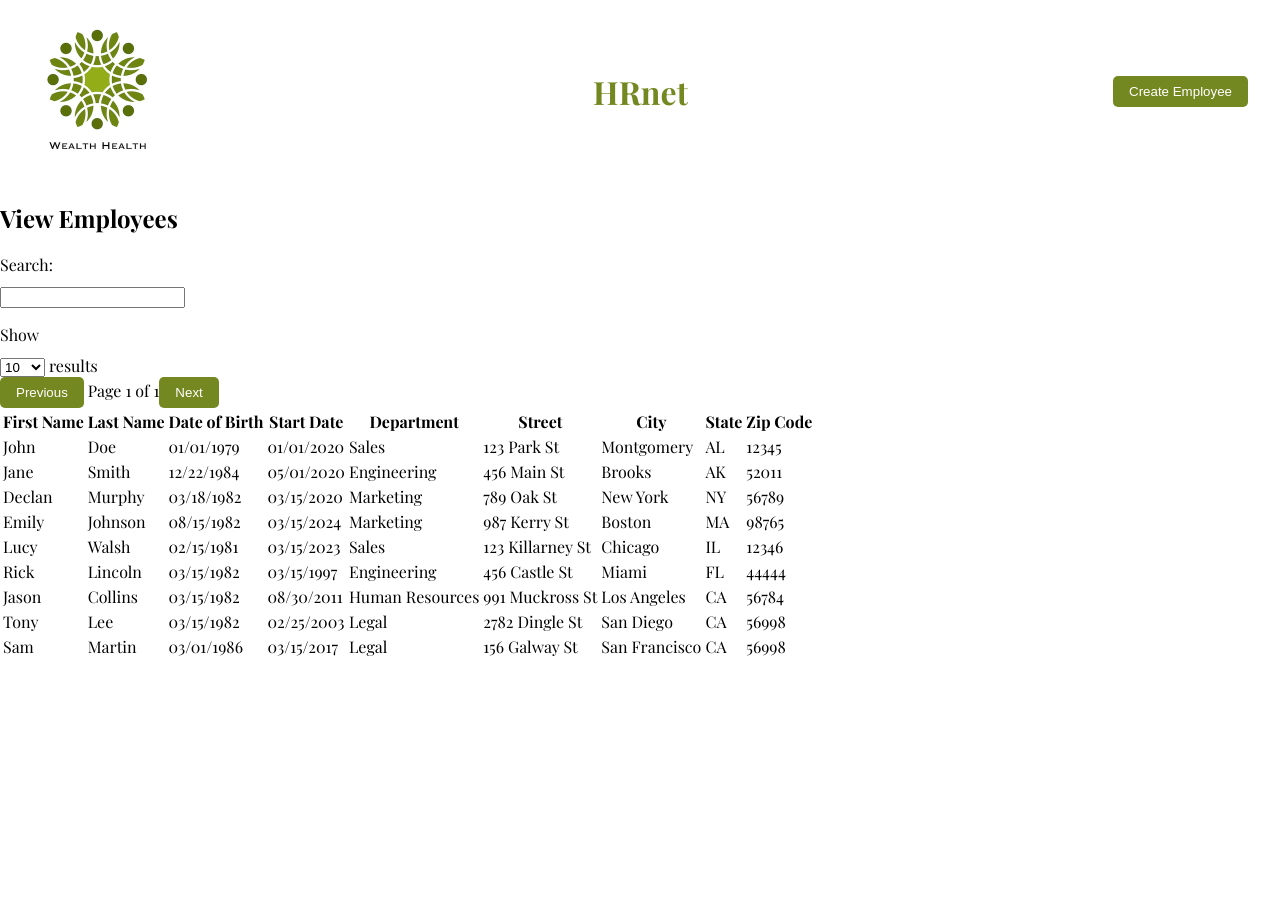
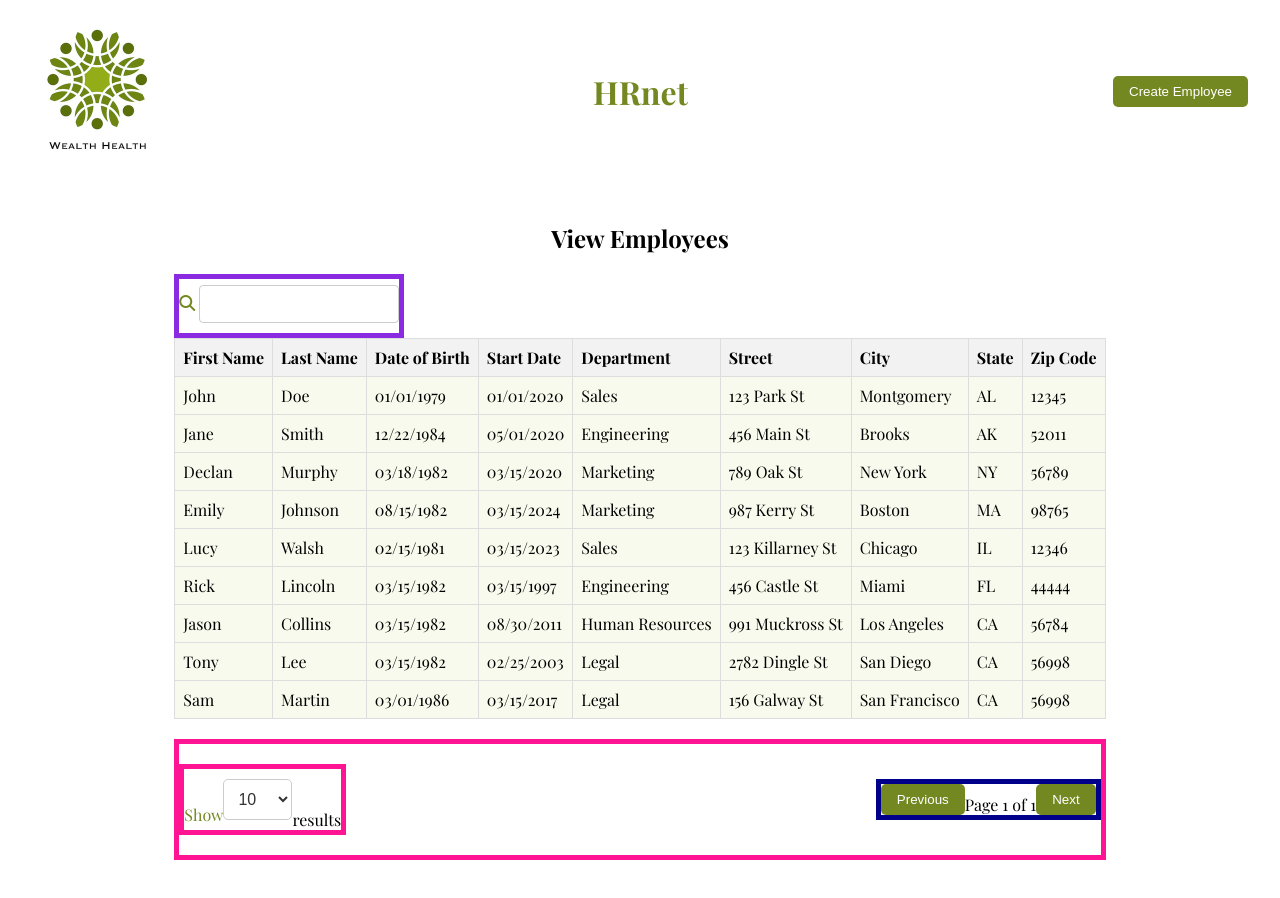
Before and after one commit to stelda/hrnet-react, a React (Create React App) app: page /list in a window 1280 px wide. Before the commit the page ends 800 px from the top, so only its background shows below. Built offline with nearby package versions, Linux system fonts and the light colour scheme; a web font is replaced by a local one.

Commit message:
Add css to Form Component

```diff
--- a/public/index.html
+++ b/public/index.html
@@ -32,7 +32,8 @@
 
     <!--cdn font Playfair Display-->
     <link href="https://fonts.googleapis.com/css2?family=Playfair+Display:ital,wght@0,400..900;1,400..900&display=swap" rel="stylesheet">
-
+    <!--cdn font Montserrat-->
+    <link href="https://fonts.googleapis.com/css2?family=Montserrat:ital,wght@0,100..900;1,100..900&display=swap" rel="stylesheet">
     <!--cdn icons fontawesome-->
     <script src="https://kit.fontawesome.com/68ce082a59.js" crossorigin="anonymous"></script>
 
--- a/src/components/Form.js
+++ b/src/components/Form.js
@@ -54,11 +54,13 @@
 
     return (
         <form onSubmit={handleSubmit}>
+            <fieldset className="personal-details">
+                <legend>Personal Details</legend>
                 <label htmlFor="first-name">First Name</label>
-            <input type="text" id="first-name" name="firstName" value={employee.firstName} onChange={handleChange} />
+                <input type="text" id="first-name" name="firstName" value={employee.firstName} onChange={handleChange}/>
 
                 <label htmlFor="last-name">Last Name</label>
-            <input type="text" id="last-name" name="lastName" value={employee.lastName} onChange={handleChange} />
+                <input type="text" id="last-name" name="lastName" value={employee.lastName} onChange={handleChange}/>
 
                 <label htmlFor="date-of-birth">Date of Birth</label>
                 <BirthDatePicker
@@ -66,14 +68,11 @@
                     onChange={(date) => handleDateChange('dateOfBirth', date)}
                 />
 
-            <label htmlFor="start-date">Start Date</label>
-            <StartDatePicker
-                selected={employee.startDate}
-                onChange={(date) => handleDateChange('startDate', date)}
-            />
 
-            <fieldset className="address">
-                <legend>Address</legend>
+            </fieldset>
+
+            <fieldset className="address-details">
+                <legend>Address Details</legend>
 
                 <label htmlFor="street">Street</label>
                 <input type="text" id="street" name="street" value={employee.street} onChange={handleChange} />
@@ -87,7 +86,15 @@
                 <input type="number" id="zip-code" name="zipCode" value={employee.zipCode} onChange={handleChange} />
             </fieldset>
 
-            <DepartmentSelect value={employee.department} onChange={handleChange} />
+            <fieldset className="employment-details">
+                <legend>Employment Details</legend>
+                <DepartmentSelect value={employee.department} onChange={handleChange}/>
+                <label htmlFor="start-date">Start Date</label>
+                <StartDatePicker
+                    selected={employee.startDate}
+                    onChange={(date) => handleDateChange('startDate', date)}
+                />
+            </fieldset>
 
             <button type="submit">Save</button>
         </form>
--- a/src/components/Pagination.js
+++ b/src/components/Pagination.js
@@ -1,4 +1,5 @@
 import React from 'react';
+import '../css/table.css';
 
 function Pagination({ rowsPerPage, setRowsPerPage, currentPage, setCurrentPage, totalItems }) {
     const handleChangeRowsPerPage = (event) => {
@@ -19,7 +20,8 @@
     };
 
     return (
-        <div>
+        <div className='pagination'>
+            <div className='results'>
                 <label htmlFor="rowsPerPage">Show </label>
                 <select id="rowsPerPage" value={rowsPerPage} onChange={handleChangeRowsPerPage}>
                     <option value={10}>10</option>
@@ -28,7 +30,9 @@
                     <option value={100}>100</option>
                 </select>
                 <span> results</span>
-            <div>
+            </div>
+
+            <div className='pages'>
                 <button onClick={handlePreviousPage} disabled={currentPage === 1}>
                     Previous
                 </button>
--- a/src/components/SearchBar.js
+++ b/src/components/SearchBar.js
@@ -1,4 +1,5 @@
 import React from 'react';
+import '../css/table.css';
 
 function SearchBar({ searchQuery, setSearchQuery }) {
     const handleSearchChange = (event) => {
@@ -6,8 +7,10 @@
     };
 
     return (
-        <div>
-            <label htmlFor="search">Search: </label>
+        <div className='searchbar'>
+            <label htmlFor="search">
+                <i className='fas fa-search'></i>
+            </label>
             <input
                 type="text"
                 id="search"
--- a/src/components/Select.js
+++ b/src/components/Select.js
@@ -1,11 +1,12 @@
 import React from 'react';
 import states from '../data/states';
+import '../css/select.css';
 
 export function StateSelect({ value, onChange }) {
     return (
-        <div>
+        <div className='custom-select'>
             <label htmlFor="state">State</label>
-            <select name="state" id="state" value={value} onChange={onChange}>
+            <select className='custom-select' name="state" id="state" value={value} onChange={onChange}>
                 {states.map((state) => (
                     <option key={state.abbreviation} value={state.abbreviation}>
                         {state.name}
@@ -14,13 +15,13 @@
             </select>
         </div>
     )
-};
+}
 
 export function DepartmentSelect({ value, onChange }) {
     return (
         <div>
             <label htmlFor="department">Department</label>
-            <select name="department" id="department" value={value} onChange={onChange}>
+            <select className='custom-select' name="department" id="department" value={value} onChange={onChange}>
                 <option>Sales</option>
                 <option>Marketing</option>
                 <option>Engineering</option>
--- a/src/components/Table.js
+++ b/src/components/Table.js
@@ -40,13 +40,7 @@
     return (
         <div>
             <SearchBar searchQuery={searchQuery} setSearchQuery={setSearchQuery}/>
-            <Pagination
-                rowsPerPage={rowsPerPage}
-                setRowsPerPage={setRowsPerPage}
-                currentPage={currentPage}
-                setCurrentPage={setCurrentPage}
-                totalItems={filteredData.length}
-            />
+
             <table>
                 <thead>
                 <tr>
@@ -69,6 +63,14 @@
                     ))}
                 </tbody>
             </table>
+
+            <Pagination
+                rowsPerPage={rowsPerPage}
+                setRowsPerPage={setRowsPerPage}
+                currentPage={currentPage}
+                setCurrentPage={setCurrentPage}
+                totalItems={filteredData.length}
+            />
 </div>
     );
 }
--- a/src/css/main.css
+++ b/src/css/main.css
@@ -9,6 +9,8 @@
     flex-direction: column;
     align-items: center;
     justify-content: center;
+
+
 }
 
 label {
@@ -73,3 +75,61 @@
 .container {
     margin: 20px;
 }
+
+/* Form */
+
+form {
+    display: flex;
+    flex-direction: column;
+    align-items: center;
+    width: 400px;
+    margin: 20px auto;
+    padding: 20px;
+    border-radius: 8px;
+    box-shadow: 0 0 10px rgba(0, 0, 0, 0.1);
+    background-color: rgba(184,205, 78, 0.1);
+}
+
+fieldset {
+    width: 100%;
+    margin: 10px;
+    box-sizing: border-box;
+    border: none;
+}
+
+legend {
+    font-size: 1.2em;
+    margin-bottom: 10px;
+    color: #333;
+    font-weight: bold;
+    padding: 0 10px;
+}
+
+label {
+    display: flex;
+    color: #738821;
+    margin-bottom: 5px;
+}
+
+input[type="text"], input[type="date"], input[type="number"], select {
+    width: calc(100% - 20px);
+    padding: 10px;
+    margin-bottom: 10px;
+    border: 1px solid #ccc;
+    border-radius: 4px;
+    box-sizing: border-box;
+    font-size: 0.9em;
+    color: #333;
+}
+
+/* Pour les navigateurs WebKit (Chrome, Safari, Edge) */
+input[type="number"]::-webkit-outer-spin-button,
+input[type="number"]::-webkit-inner-spin-button {
+    -webkit-appearance: none;
+    margin: 0;
+}
+
+/* Pour les navigateurs Firefox */
+input[type="number"] {
+    -moz-appearance: textfield;
+}
--- /dev/null
+++ b/src/css/select.css
@@ -0,0 +1,17 @@
+select {
+    padding: 10px;
+    margin: 10px 0;
+    border: 1px solid #ccc;
+    border-radius: 5px;
+    font-size: 16px;
+    color: #333;
+    background-color: #fff;
+    cursor: pointer;
+    outline: none;
+    transition: border-color 0.3s;
+}
+
+/* scrollbar width */
+::-webkit-scrollbar {
+    display: none;
+}
--- a/src/css/table.css
+++ b/src/css/table.css
@@ -1,6 +1,7 @@
 table {
     width: 100%;
     border-collapse: collapse;
+    background-color: rgba(184,205, 78, 0.1);
 }
 
 th, td {
@@ -12,3 +13,41 @@
 th {
     background-color: #f2f2f2;
 }
+
+.pagination {
+    border: 5px solid deeppink;
+    display: flex;
+    justify-content: space-between;
+    align-items: center;
+    margin: 20px 0;
+}
+
+.results {
+    border: 5px solid deeppink;
+    display: flex;
+    justify-content: center;
+    align-items: flex-end;
+    margin: 20px 0;
+}
+
+.pages {
+    border: 5px solid darkblue;
+    display: flex;
+    justify-content: center;
+    align-items: flex-end;
+    margin: 20px 0;
+}
+
+.searchbar {
+    border: 5px solid blueviolet;
+    display: flex;
+    justify-content: space-between;
+    align-items: baseline;
+    width: 220px;
+}
+
+input#search {
+    width: 200px;
+    padding: 10px;
+    border: 1px solid #ccc;
+}
--- a/src/pages/ViewEmployeePage.js
+++ b/src/pages/ViewEmployeePage.js
@@ -14,8 +14,10 @@
 
     return (
         <div>
-            <h2>View Employees</h2>
-            <Table data={employees} />
+            <div className="container">
+                <h2>View Employees</h2>
+                <Table data={employees} />
+            </div>
         </div>
     );
 }
```
Lines whose indentation alone changed are shown as unchanged.
